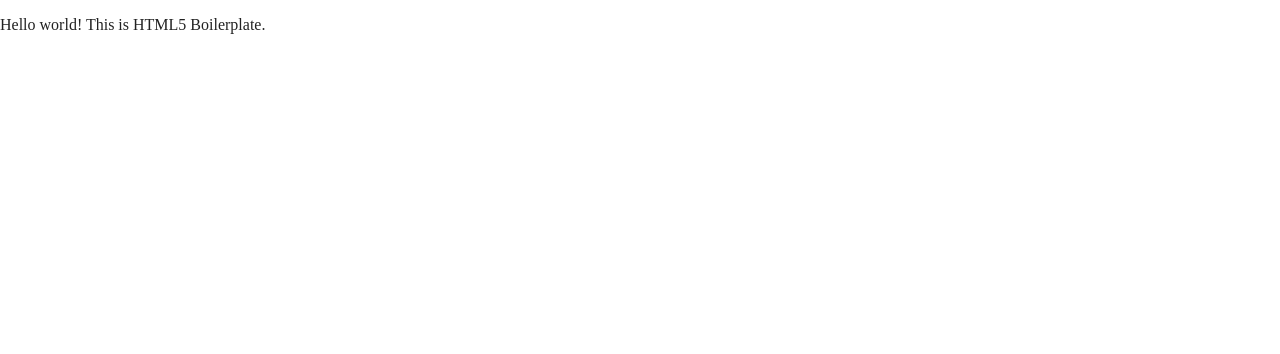
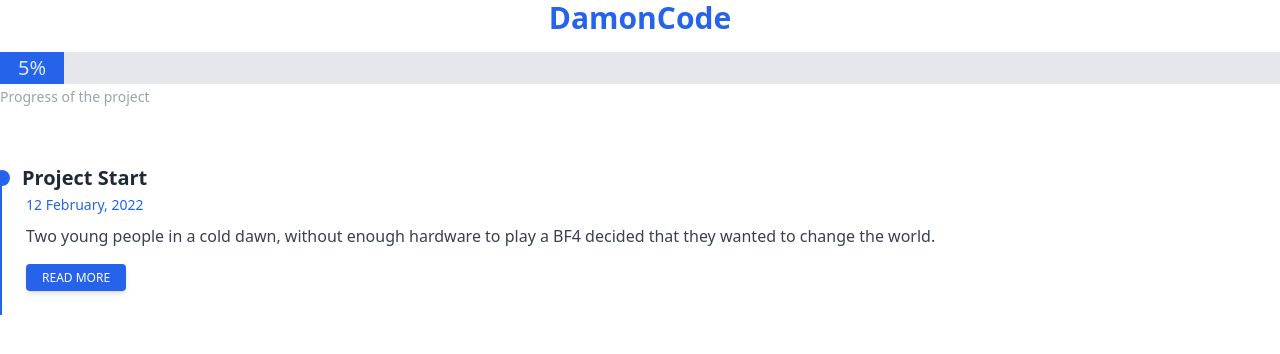
Before and after one commit to c0destep/damoncode, a website built with Parcel: page index.html in a window 1280 px wide. Built offline with nearby package versions, Linux system fonts and the light colour scheme.

Commit message:
Project Start

```diff
--- a/index.html
+++ b/index.html
@@ -1,41 +1,74 @@
 <!doctype html>
-<html class="no-js" lang="">
+<html class="no-js antialiased scroll-smooth" lang="en">
 
 <head>
   <meta charset="utf-8">
-  <title></title>
+  <title>Welcome | DamonCode</title>
   <meta name="description" content="">
   <meta name="viewport" content="width=device-width, initial-scale=1">
 
-  <meta property="og:title" content="">
-  <meta property="og:type" content="">
-  <meta property="og:url" content="">
-  <meta property="og:image" content="">
+  <meta property="og:title" content="DamonCode">
+  <meta property="og:type" content="website">
+  <meta property="og:url" content="http://damoncode.com/">
+  <meta property="og:image" content="./tile.png">
 
   <link rel="manifest" href="site.webmanifest">
+  <link rel="shortcut icon" href="favicon.ico" type="image/x-icon">
   <link rel="apple-touch-icon" href="icon.png">
   <!-- Place favicon.ico in the root directory -->
 
-  <link rel="stylesheet" href="css/normalize.css">
-  <link rel="stylesheet" href="css/main.css">
+  <link rel="stylesheet" href="./css/output.css">
 
   <meta name="theme-color" content="#fafafa">
+
+  <!-- Global site tag (gtag.js) - Google Analytics -->
+  <script async src="https://www.googletagmanager.com/gtag/js?id=G-LFRGDVPDYG"></script>
+  <script>
+    window.dataLayer = window.dataLayer || [];
+    function gtag() { dataLayer.push(arguments); }
+    gtag('js', new Date());
+
+    gtag('config', 'G-LFRGDVPDYG');
+  </script>
 </head>
 
 <body>
 
-  <!-- Add your site or application content here -->
-  <p>Hello world! This is HTML5 Boilerplate.</p>
+  <div class="container mx-auto">
+    <h1 class="text-3xl font-bold text-center text-blue-600 mb-4">
+      DamonCode
+    </h1>
+    <div class="w-full h-8 bg-gray-200">
+      <div
+        class="h-full inline-flex justify-center items-center bg-blue-600 text-xl font-medium text-blue-100 text-center leading-none"
+        style="width: 5%">5%</div>
+    </div>
+    <small class="text-sm font-normal text-gray-400">
+      Progress of the project
+    </small>
+    <ol class="border-l-2 border-blue-600 mt-16">
+      <li>
+        <div class="flex flex-start items-center">
+          <div class="bg-blue-600 w-4 h-4 flex items-center justify-center rounded-full -ml-2 mr-3 -mt-2"></div>
+          <h4 class="text-gray-800 font-semibold text-xl -mt-2">Project Start</h4>
+        </div>
+        <div class="ml-6 mb-6 pb-6">
+          <a href="#!"
+            class="text-blue-600 hover:text-blue-700 focus:text-blue-800 duration-300 transition ease-in-out text-sm">12
+            February, 2022</a>
+          <p class="text-gray-700 mt-2 mb-4">Two young people in a cold dawn, without enough hardware to play a BF4
+            decided that they wanted to change the world.</p>
+          <button type="button"
+            class="inline-block px-4 py-1.5 bg-blue-600 text-white font-medium text-xs leading-tight uppercase rounded shadow-md hover:bg-blue-700 hover:shadow-lg focus:bg-blue-700 focus:shadow-lg focus:outline-none focus:ring-0 active:bg-blue-800 active:shadow-lg transition duration-150 ease-in-out">Read
+            more</button>
+        </div>
+      </li>
+    </ol>
+  </div>
+
   <script src="js/vendor/modernizr-3.11.2.min.js"></script>
   <script src="js/plugins.js"></script>
   <script src="js/main.js"></script>
-
-  <!-- Google Analytics: change UA-XXXXX-Y to be your site's ID. -->
-  <script>
-    window.ga = function () { ga.q.push(arguments) }; ga.q = []; ga.l = +new Date;
-    ga('create', 'UA-XXXXX-Y', 'auto'); ga('set', 'anonymizeIp', true); ga('set', 'transport', 'beacon'); ga('send', 'pageview')
-  </script>
-  <script src="https://www.google-analytics.com/analytics.js" async></script>
 </body>
 
 </html>
--- a/tailwind.config.js
+++ b/tailwind.config.js
@@ -1,5 +1,5 @@
 module.exports = {
-  content: ["./src/**/*.{html,js}"],
+  content: ["./src/**/*.{html,js}", "./index.html"],
   theme: {
     extend: {},
   },
```
Also changed, not shown: css/output.css (added).
